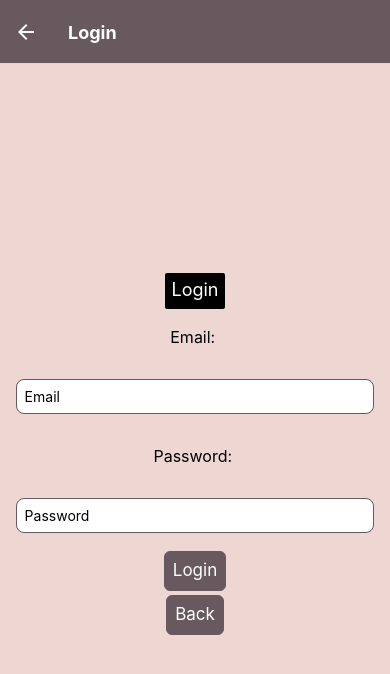
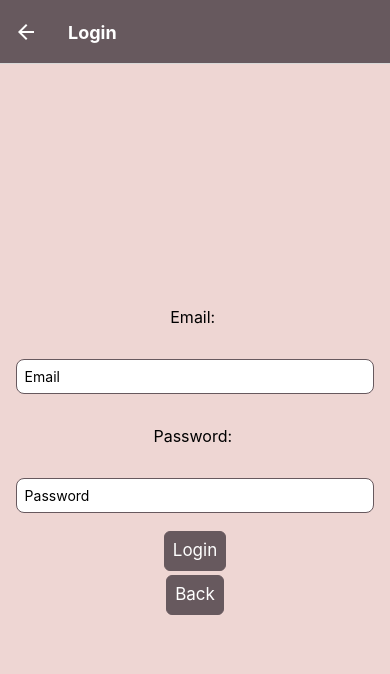
Before and after one commit to zyteo/BaoBae, a React Native app in the folder BaoBae/: screen /Login in a window 390 px wide. Shown: the top 674 px of the page. Built offline with nearby package versions, Linux system fonts and the light colour scheme; no server answers.

Commit message:
Added more items to the seed data

```diff
--- a/BaoBae/app/Screens/BrowseScreen.jsx
+++ b/BaoBae/app/Screens/BrowseScreen.jsx
@@ -80,13 +80,14 @@ const StyledText = styled.Text`
 `;
 
 const StyledViewItems = styled.View`
-  flex: 1;
+  flex: 4;
   background-color: ${colours.primary};
-  align-items: center;
+  alignItems: center;
   justifyContent: center;
   width: 100%;
   flexDirection: row;
   flexWrap: wrap;
+  alignSelf: center;
 `;
 
 const StyledItem = styled.View`
@@ -95,6 +96,8 @@ const StyledItem = styled.View`
   margin: 8px;
   width: 100px;
   height: 118px;
+  position: relative;
+  alignSelf: center;
 `;
 
 const BrowseScreen = ({ route, navigation }) => {
--- a/BaoBae/app/Screens/LoginScreen.jsx
+++ b/BaoBae/app/Screens/LoginScreen.jsx
@@ -34,17 +34,6 @@ const StyledTextInput = styled.TextInput`
   justify-content: center;
 `;
 
-const StyledTextHeader = styled.Text`
-  margin: 2px;
-  height: 36px;
-  padding: 6px;
-  color: ${colours.headerboxtext};
-  background-color: ${colours.headerbox};
-  fontSize: 18px;
-  align-items: center;
-  justify-content: center;
-  borderRadius: 2px;
-`;
 
 const StyledTouchableOpacity = styled.TouchableOpacity`
   height: 40px;
@@ -78,7 +67,6 @@ const LoginScreen = ({ navigation }) => {
 
   return (
     <StyledView>
-      <StyledTextHeader>Login</StyledTextHeader>
       <StyledText>Email: </StyledText>
       <StyledTextInput
         placeholder="Email"
```
Also changed, not shown: BaoBae/firebase.js (+30 -0 lines).
